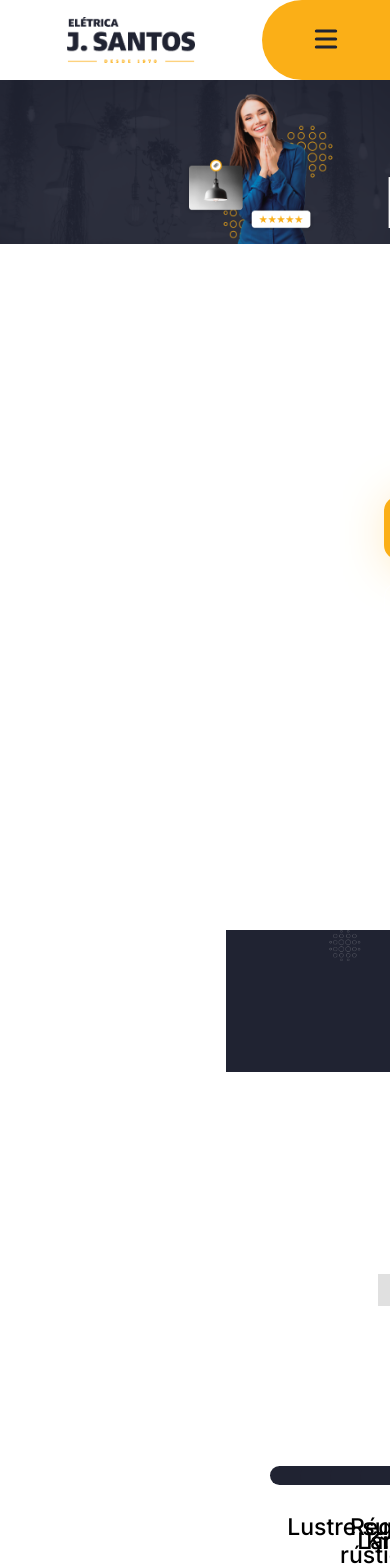
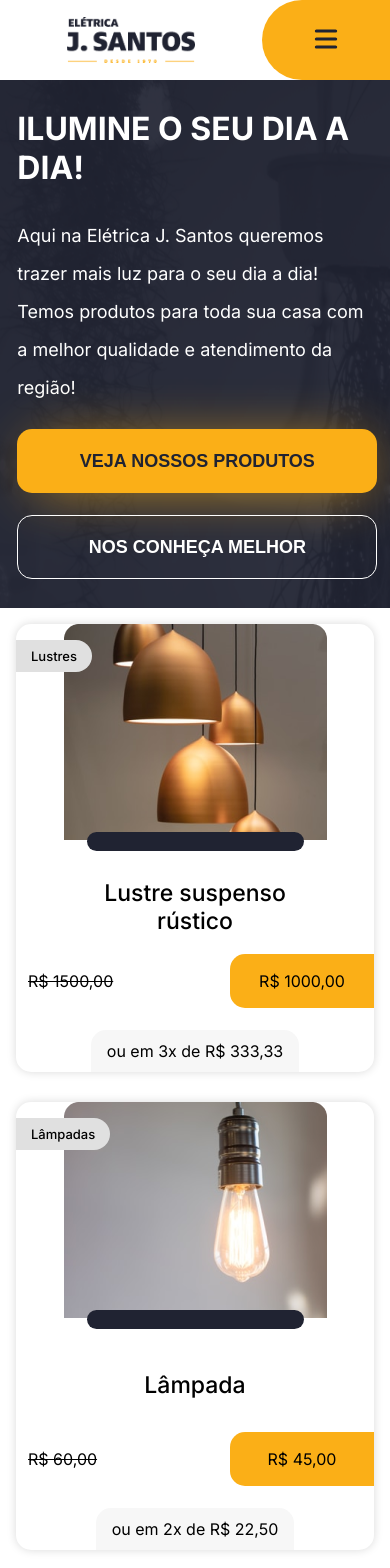
Before and after one commit to ronansalvador/noweb, a Next.js app: page / in a window 390 px wide. Shown: the top 1568 px of the page. Built offline with nearby package versions, Linux system fonts and the light colour scheme.

Commit message:
feat(css): responsive css destaques

```diff
--- a/src/app/components/banner/Banner.tsx
+++ b/src/app/components/banner/Banner.tsx
@@ -5,7 +5,6 @@ import styles from './style.module.css';
 function Banner() {
   return (
     <div className={styles.banner}>
-      <Image width='1920' height='801' src='/images/banner.png' alt='banner' />
       <div className={styles['banner-content']}>
         <h1>ILUMINE O SEU DIA A DIA!</h1>
         <p>
@@ -17,7 +16,7 @@ function Banner() {
         <button className={styles['transparent-btn']}>
           NOS CONHEÇA MELHOR
         </button>
-        <a href='#destaque'>
+        <a href='#destaque' className={styles['scroll-down']}>
           <span>
             <Image
               src='/images/arrow-down.png'
--- a/src/app/components/banner/style.module.css
+++ b/src/app/components/banner/style.module.css
@@ -1,6 +1,10 @@
 .banner {
-  position: relative;
+  display: flex;
+  justify-content: center;
   height: 50rem;
+  background-image: url('/images/banner.png');
+  background-position: center;
+  align-items: center;
 }
 
 .banner img {
@@ -9,21 +13,19 @@
 }
 
 .banner-content {
-  position: absolute;
-  top: 0;
-  left: 24rem;
-  width: 35rem;
-  display: grid;
+  display: flex;
+  flex-direction: column;
+  width: 60%;
 }
 
 .banner-content h1 {
   color: white;
   /* font-family: Gotham; */
-  font-size: 70px;
+  font-size: 4.5rem;
   font-style: normal;
   font-weight: 700;
   line-height: normal;
-  margin-top: 5rem;
+  max-width: 50%;
 }
 
 .banner-content p {
@@ -32,12 +34,12 @@
   font-size: 18px;
   font-style: normal;
   font-weight: 400;
-  line-height: 38px; /* 211.111% */
-  /* letter-spacing: -0.54px; */
+  line-height: 38px;
   margin-top: 1.875rem;
+  max-width: 50%;
 }
 
-.banner-content a {
+.scroll-down {
   display: flex;
   align-items: center;
   color: white;
@@ -86,3 +88,26 @@
 .transparent-btn:hover {
   scale: 1.1;
 }
+
+/* Estilos para telas menores que 768px */
+@media (max-width: 64em) {
+  .banner {
+    background-position: left;
+    max-height: 33em;
+    padding: 0.5rem;
+  }
+  .banner-content {
+    width: 95%;
+  }
+  .banner-content h1 {
+    font-size: 2rem;
+    max-width: 100%;
+  }
+
+  .banner-content p {
+    max-width: 100%;
+  }
+  .scroll-down {
+    display: none;
+  }
+}
--- a/src/app/components/destaque/style.module.css
+++ b/src/app/components/destaque/style.module.css
@@ -115,3 +115,18 @@
   align-items: center;
   padding: 1rem;
 }
+
+@media (max-width: 48em) {
+  .produtos {
+    padding: 1em;
+  }
+  .produtos {
+    grid-template-columns: 1fr;
+    left: 2rem;
+    position: initial;
+  }
+
+  .destaque-img {
+    display: none;
+  }
+}
--- a/src/app/components/header/style.module.css
+++ b/src/app/components/header/style.module.css
@@ -4,6 +4,7 @@
   height: 5rem;
   justify-content: space-between;
   align-items: center;
+  overflow: hidden;
 }
 
 .logo {
@@ -106,7 +107,7 @@
 }
 
 /* Estilos para telas menores que 768px */
-@media (max-width: 767px) {
+@media (max-width: 64em) {
   .detalhe-header {
     display: none;
   }
```
